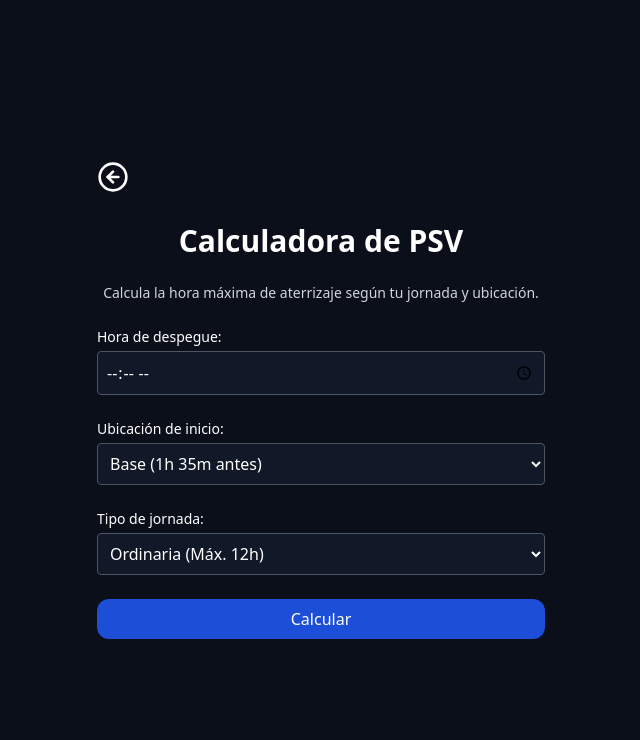
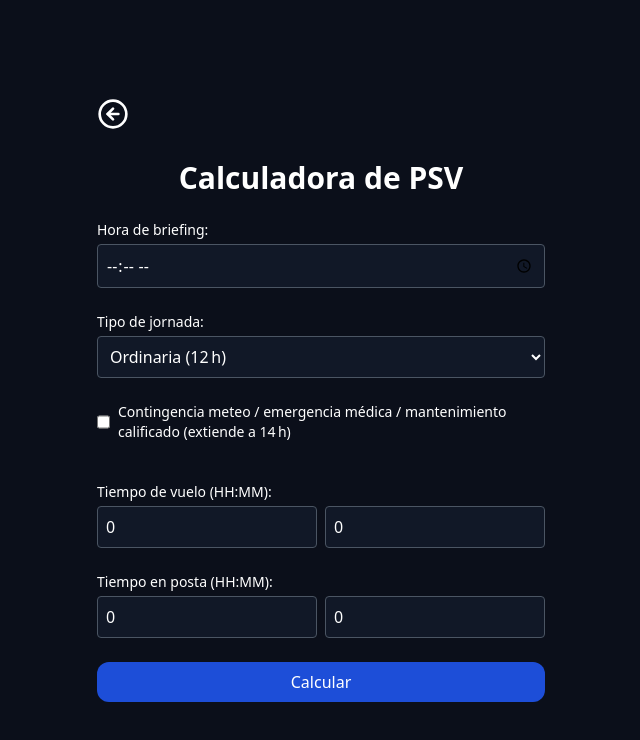
Before and after one commit to 00Severino00/Calculadora-SCLA, a React (Vite) app: page /psv in a window 1280 px wide. Shown: the top 740 px of the page, without its empty margins (319-959 px from the left). Built offline with nearby package versions, Linux system fonts and the light colour scheme; the HTML template or start-up script is replaced by a standard one.

Commit message:
Actualización

```diff
--- a/src/PSVCalculator.tsx
+++ b/src/PSVCalculator.tsx
@@ -3,43 +3,81 @@ import { Link } from "react-router-dom";
 import { ArrowLeftCircle } from "lucide-react";
 
 export default function PSVCalculator() {
-  const [despegue, setDespegue] = useState("");
-  const [ubicacion, setUbicacion] = useState("base");
+  /* ═════════════ Entradas ═════════════ */
+  const [briefing, setBriefing] = useState("");
   const [tipoJornada, setTipoJornada] = useState("ordinaria");
-  const [descansoHoras, setDescansoHoras] = useState(0);
-  const [descansoMinutos, setDescansoMinutos] = useState(0);
+
+  // Extensión a 14 h para jornada ordinaria
+  const [extendOrdinaria, setExtendOrdinaria] = useState(false);
+
+  const [reposoHoras, setReposoHoras] = useState(0);
+  const [reposoMin, setReposoMin] = useState(0);
+
+  const [tvHoras, setTvHoras] = useState(0);
+  const [tvMin, setTvMin] = useState(0);
+
+  const [postaHoras, setPostaHoras] = useState(0);
+  const [postaMin, setPostaMin] = useState(0);
+
   const [resultado, setResultado] = useState("");
 
+  /* ═════════════ Lógica principal ═════════════ */
   const calcular = () => {
-    if (!despegue) {
-      setResultado("✗ Por favor, introduce una hora de despegue.");
+    if (!briefing) {
+      setResultado("✗ Falta la hora de briefing.");
       return;
     }
 
-    let inicioServicio = new Date(`1970-01-01T${despegue}:00`);
-    if (ubicacion === "base") {
-      inicioServicio.setMinutes(inicioServicio.getMinutes() - 95);
+    /* 1) Inicio del briefing */
+    const inicio = new Date(`1970-01-01T${briefing}:00`);
+
+    /* 2) PSV máximo */
+    let psvMaxHoras;
+    if (tipoJornada === "ordinaria") {
+      psvMaxHoras = extendOrdinaria ? 14 : 12;
     } else {
-      inicioServicio.setMinutes(inicioServicio.getMinutes() - 85);
+      psvMaxHoras = 14 + reposoHoras + reposoMin / 60;
     }
 
-    let maxHorasServicio = tipoJornada === "ordinaria" ? 12 : 14;
-    let finServicio = new Date(inicioServicio.getTime() + maxHorasServicio * 60 * 60 * 1000);
-    finServicio.setMinutes(finServicio.getMinutes() - 30);
+    /* 2‑bis) Tope reglamentario absoluto de 20 h */
+    if (psvMaxHoras > 20) psvMaxHoras = 20;
 
-    if (tipoJornada === "especial") {
-      finServicio.setHours(finServicio.getHours() + descansoHoras);
-      finServicio.setMinutes(finServicio.getMinutes() + descansoMinutos);
+    /* 3) Fin del periodo de servicio */
+    const limiteServicio = new Date(
+      inicio.getTime() + psvMaxHoras * 60 * 60 * 1000
+    );
 
-      const diferenciaHoras = (finServicio.getTime() - inicioServicio.getTime()) / (1000 * 60 * 60);
-      if (diferenciaHoras > 20) {
-        finServicio = new Date(inicioServicio.getTime() + 20 * 60 * 60 * 1000);
-      }
-    }
+    /* 4) Hora límite de aterrizaje (– 30 min post‑vuelo) */
+    const limiteAterrizaje = new Date(
+      limiteServicio.getTime() - 30 * 60 * 1000
+    );
 
-    setResultado(`⏱ Hora máxima de aterrizaje: ${finServicio.toTimeString().slice(0, 5)}`);
+    /* 5) Duración TV + tiempo en posta */
+    const duracionMin =
+      tvHoras * 60 +
+      tvMin +
+      postaHoras * 60 +
+      postaMin;
+
+    /* 6) Hora máxima de salida */
+    const salidaMax = new Date(
+      limiteAterrizaje.getTime() - duracionMin * 60 * 1000
+    );
+
+    /* 7) Resultado */
+    const fmt = (d) => d.toTimeString().slice(0, 5);
+
+    const noTiempoVuelo = tvHoras === 0 && tvMin === 0; // ⇢ NUEVO
+
+    setResultado(
+      noTiempoVuelo
+        ? `🛬 Hora límite de aterrizaje: ${fmt(limiteAterrizaje)}`
+        : `🛬 Hora límite de aterrizaje: ${fmt(limiteAterrizaje)}\n` +
+          `🛫 Hora máxima de salida   : ${fmt(salidaMax)}`
+    );
   };
 
+  /* ═════════════ UI ═════════════ */
   return (
     <div className="min-h-screen bg-[#0b0f1a] text-white flex flex-col items-center justify-center p-6">
       <div className="w-full max-w-md space-y-6">
@@ -48,68 +86,126 @@ export default function PSVCalculator() {
         </Link>
 
         <h2 className="text-3xl font-bold text-center">Calculadora de PSV</h2>
-        <p className="text-center text-sm text-gray-300">
-          Calcula la hora máxima de aterrizaje según tu jornada y ubicación.
-        </p>
 
+        {/* Briefing */}
         <div>
-          <label className="block text-sm mb-1">Hora de despegue:</label>
+          <label className="block text-sm mb-1">Hora de briefing:</label>
           <input
             type="time"
-            value={despegue}
-            onChange={(e) => setDespegue(e.target.value)}
+            value={briefing}
+            onChange={(e) => setBriefing(e.target.value)}
             className="w-full p-2 rounded bg-[#111827] text-white border border-gray-600"
           />
         </div>
 
-        <div>
-          <label className="block text-sm mb-1">Ubicación de inicio:</label>
-          <select
-            value={ubicacion}
-            onChange={(e) => setUbicacion(e.target.value)}
-            className="w-full p-2 rounded bg-[#111827] text-white border border-gray-600"
-          >
-            <option value="base">Base (1h 35m antes)</option>
-            <option value="Posta">Posta (1h 25m antes)</option>
-          </select>
-        </div>
-
+        {/* Tipo de jornada */}
         <div>
           <label className="block text-sm mb-1">Tipo de jornada:</label>
           <select
             value={tipoJornada}
-            onChange={(e) => setTipoJornada(e.target.value)}
+            onChange={(e) => {
+              setTipoJornada(e.target.value);
+              if (e.target.value === "ordinaria") {
+                setReposoHoras(0);
+                setReposoMin(0);
+              }
+            }}
             className="w-full p-2 rounded bg-[#111827] text-white border border-gray-600"
           >
-            <option value="ordinaria">Ordinaria (Máx. 12h)</option>
-            <option value="especial">Especial (Máx. 14h + Descanso)</option>
+            <option value="ordinaria">Ordinaria (12 h)</option>
+            <option value="especial">Especial (14 h + reposo a bordo)</option>
           </select>
         </div>
 
+        {/* Extensión 14 h para ordinaria */}
+        {tipoJornada === "ordinaria" && (
+          <div className="flex items-center gap-2">
+            <input
+              type="checkbox"
+              id="extOrdinaria"
+              checked={extendOrdinaria}
+              onChange={(e) => setExtendOrdinaria(e.target.checked)}
+              className="h-4 w-4 text-blue-600"
+            />
+            <label htmlFor="extOrdinaria" className="text-sm">
+              Contingencia meteo / emergencia médica / mantenimiento calificado
+              (extiende a 14 h)
+            </label>
+          </div>
+        )}
+
+        {/* Reposo a bordo (solo si especial) */}
         {tipoJornada === "especial" && (
-          <>
-            <div>
-              <label className="block text-sm mb-1">Descanso a bordo (Horas):</label>
+          <div className="pt-4">
+            <label className="block text-sm mb-1">
+              Reposo a bordo (HH:MM):
+            </label>
+            <div className="grid grid-cols-2 gap-2">
               <input
                 type="number"
-                value={descansoHoras}
-                onChange={(e) => setDescansoHoras(parseInt(e.target.value) || 0)}
-                className="w-full p-2 rounded bg-[#111827] text-white border border-gray-600"
+                placeholder="Horas"
+                value={reposoHoras}
+                onChange={(e) =>
+                  setReposoHoras(parseInt(e.target.value) || 0)
+                }
+                className="p-2 rounded bg-[#111827] text-white border border-gray-600"
+              />
+              <input
+                type="number"
+                placeholder="Minutos"
+                value={reposoMin}
+                onChange={(e) =>
+                  setReposoMin(parseInt(e.target.value) || 0)
+                }
+                className="p-2 rounded bg-[#111827] text-white border border-gray-600"
               />
             </div>
-
-            <div>
-              <label className="block text-sm mb-1">Descanso a bordo (Minutos):</label>
-              <input
-                type="number"
-                value={descansoMinutos}
-                onChange={(e) => setDescansoMinutos(parseInt(e.target.value) || 0)}
-                className="w-full p-2 rounded bg-[#111827] text-white border border-gray-600"
-              />
-            </div>
-          </>
+          </div>
         )}
 
+        {/* Tiempo de vuelo */}
+        <div className="pt-4">
+          <label className="block text-sm mb-1">Tiempo de vuelo (HH:MM):</label>
+          <div className="grid grid-cols-2 gap-2">
+            <input
+              type="number"
+              placeholder="Horas"
+              value={tvHoras}
+              onChange={(e) => setTvHoras(parseInt(e.target.value) || 0)}
+              className="p-2 rounded bg-[#111827] text-white border border-gray-600"
+            />
+            <input
+              type="number"
+              placeholder="Minutos"
+              value={tvMin}
+              onChange={(e) => setTvMin(parseInt(e.target.value) || 0)}
+              className="p-2 rounded bg-[#111827] text-white border border-gray-600"
+            />
+          </div>
+        </div>
+
+        {/* Tiempo en posta */}
+        <div>
+          <label className="block text-sm mb-1">Tiempo en posta (HH:MM):</label>
+          <div className="grid grid-cols-2 gap-2">
+            <input
+              type="number"
+              placeholder="Horas"
+              value={postaHoras}
+              onChange={(e) => setPostaHoras(parseInt(e.target.value) || 0)}
+              className="p-2 rounded bg-[#111827] text-white border border-gray-600"
+            />
+            <input
+              type="number"
+              placeholder="Minutos"
+              value={postaMin}
+              onChange={(e) => setPostaMin(parseInt(e.target.value) || 0)}
+              className="p-2 rounded bg-[#111827] text-white border border-gray-600"
+            />
+          </div>
+        </div>
+
+        {/* Botón */}
         <button
           onClick={calcular}
           className="w-full bg-blue-700 hover:bg-blue-800 text-white py-2 rounded-xl transition"
@@ -117,10 +213,11 @@ export default function PSVCalculator() {
           Calcular
         </button>
 
+        {/* Resultado */}
         {resultado && (
-          <div className="mt-4 text-center text-lg font-semibold text-green-400">
+          <pre className="mt-4 text-center text-lg font-semibold whitespace-pre text-green-400">
             {resultado}
-          </div>
+          </pre>
         )}
       </div>
     </div>
```
